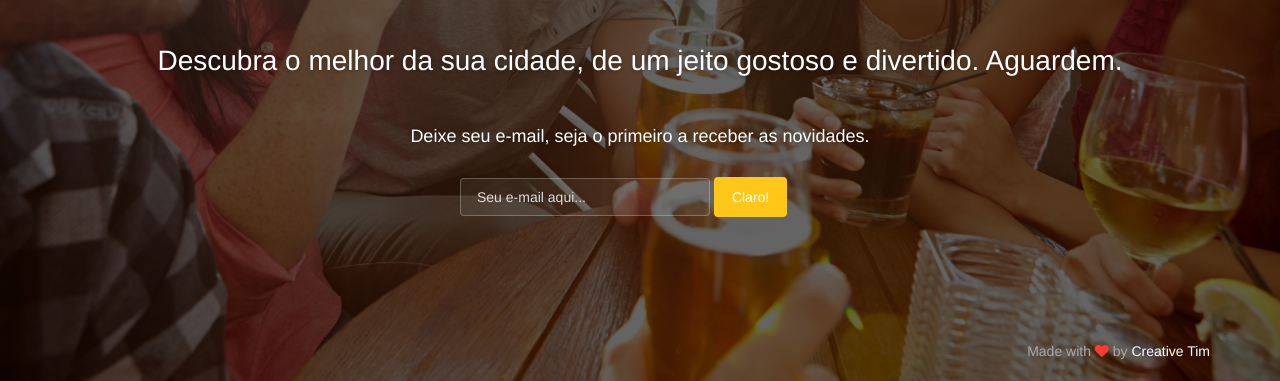
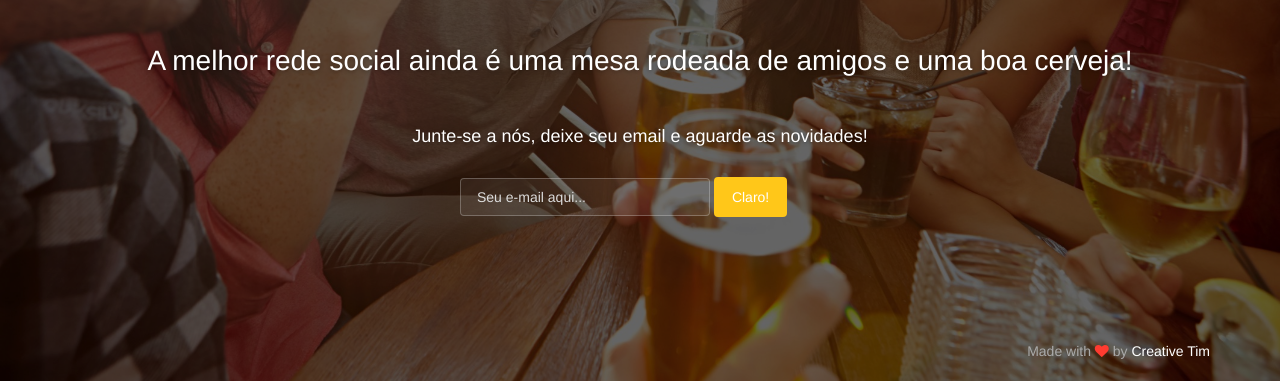
Before and after one commit to JaumVrao/jaumvrao.com.br, a plain HTML site: page index.html in a window 1280 px wide. Shown: the part 419-800 px from the top of the page. Drawn offline with Linux system fonts and the light colour scheme; a web font is replaced by a local one.

Commit message:
[Change] Links/Description

```diff
--- a/index.html
+++ b/index.html
@@ -47,7 +47,7 @@
                 </a>
             </li>
              <li>
-                <a href="#">
+                <a href="mailto:contato@jaumvrao.com.br">
                     <i class="fa fa-envelope-o"></i>
                     Email
                 </a>
@@ -73,10 +73,10 @@
 <!--  H1 can have 2 designs: "logo" and "logo cursive"           -->
 
         <div class="content">
-            <h4 class="motto">Descubra o melhor da sua cidade, de um jeito gostoso e divertido. Aguardem.</h4>
+            <h4 class="motto">A melhor rede social ainda é uma mesa rodeada de amigos e uma boa cerveja!</h4>
             <div class="subscribe">
                 <h5 class="info-text">
-                    Deixe seu e-mail, seja o primeiro a receber as novidades.
+                    Junte-se a nós, deixe seu email e aguarde as novidades!
                 </h5>
                 <div class="row">
                     <div class="col-md-4 col-md-offset-4 col-sm6-6 col-sm-offset-3 ">
```
